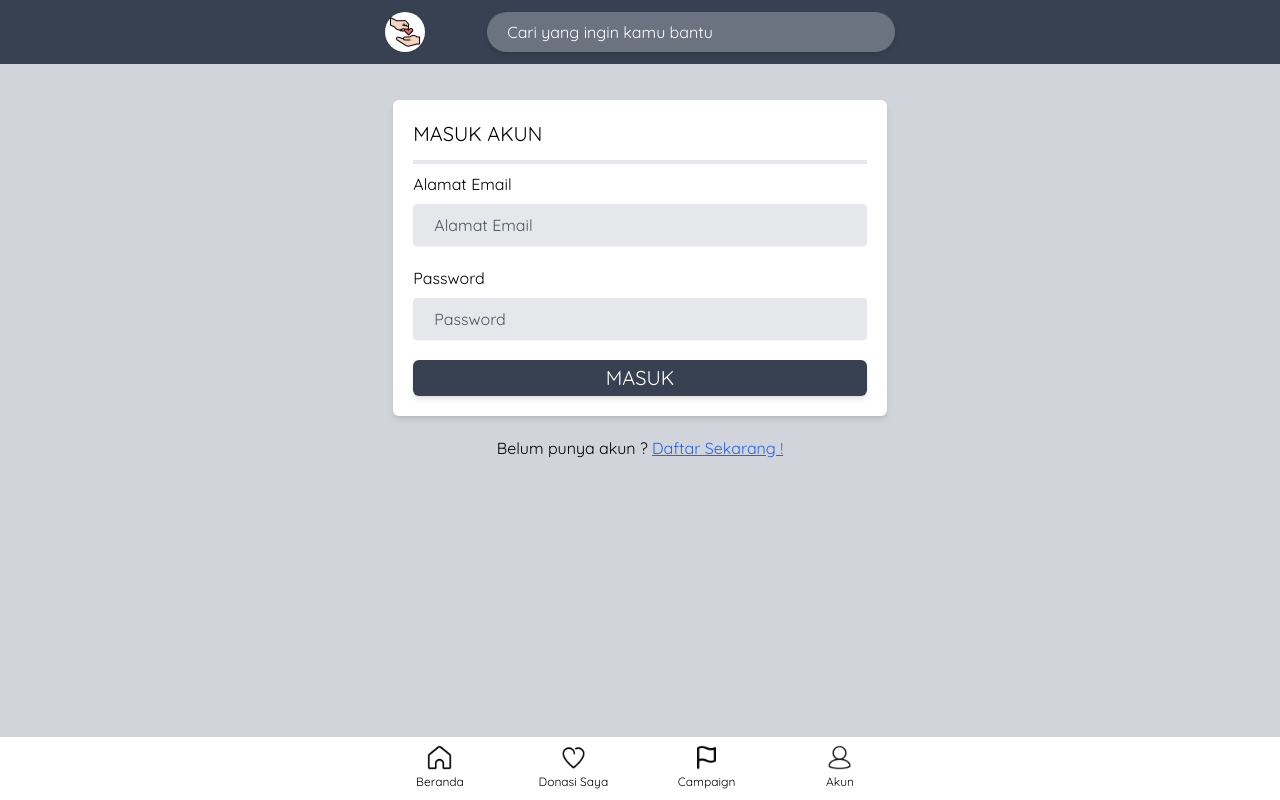
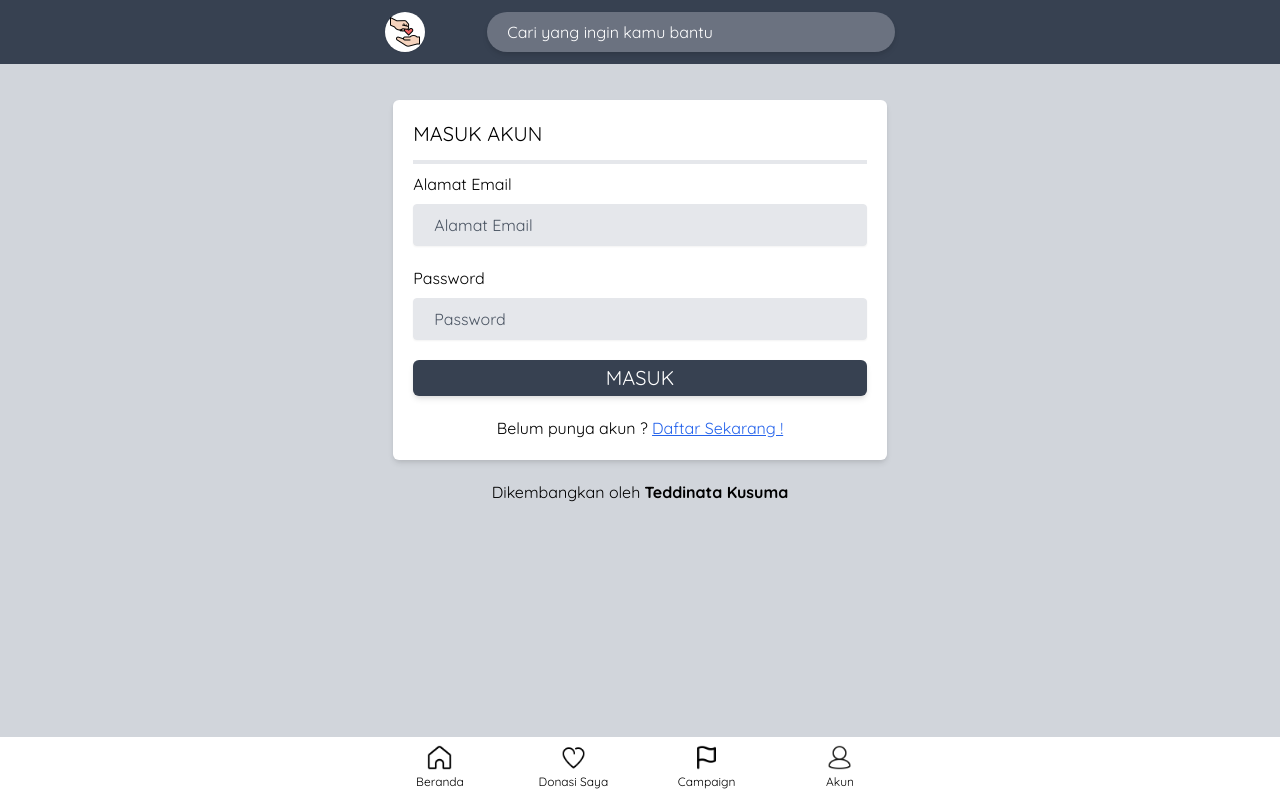
Before and after one commit to teddinata/donasirakyat, a Vue app: page /login in a window 1280 px wide. Built offline with nearby package versions, Linux system fonts and the light colour scheme.

Commit message:
revisi 2.2

```diff
--- a/src/views/auth/Login.vue
+++ b/src/views/auth/Login.vue
@@ -27,13 +27,14 @@
                         <button
                             class="bg-gray-700 py-1 px-3 text-white rounded-md shadow-md text-xl inline-block w-full focus:outline-none focus:bg-gray-900">MASUK</button>
                     </div>
-
+                    <div class="text-center mt-5">
+                        Belum punya akun ? <router-link :to="{name: 'register'}" class="underline text-blue-600">Daftar Sekarang
+                    !       </router-link>
+                    </div>
                 </div>
             </form>
-
-            <div class="text-center mt-5">
-                Belum punya akun ? <router-link :to="{name: 'register'}" class="underline text-blue-600">Daftar Sekarang
-                    !</router-link>
+             <div class="text-center mt-5">
+                Dikembangkan oleh <strong>Teddinata Kusuma</strong>
             </div>
 
         </div>
--- a/src/views/dashboard/Index.vue
+++ b/src/views/dashboard/Index.vue
@@ -51,7 +51,9 @@
                         </div>
                     </div>
                 </a>
-                <h4 >Dibuat oleh <strong> Teddinata Kusuma</strong></h4>
+                <div class="text-center mt-5">
+                Dikembangkan oleh <strong>Teddinata Kusuma</strong>
+                </div>
 
             </div>
 
```
